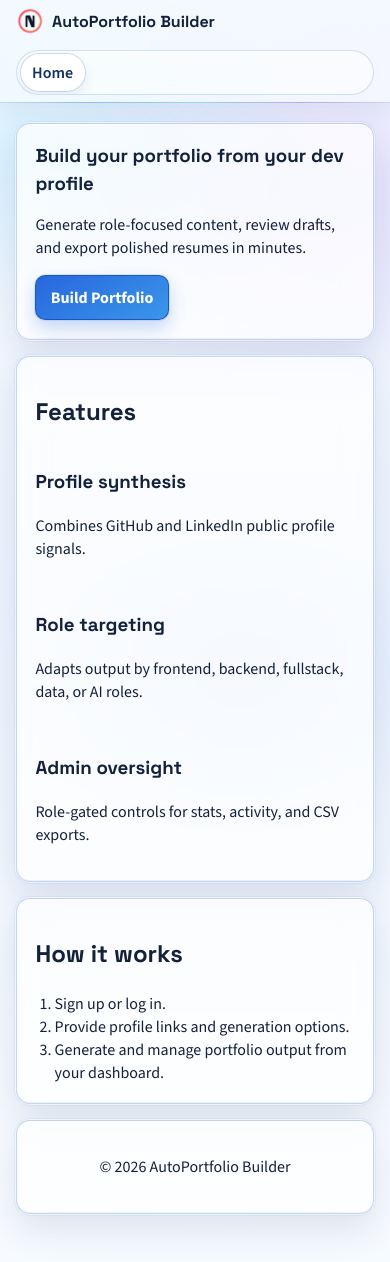
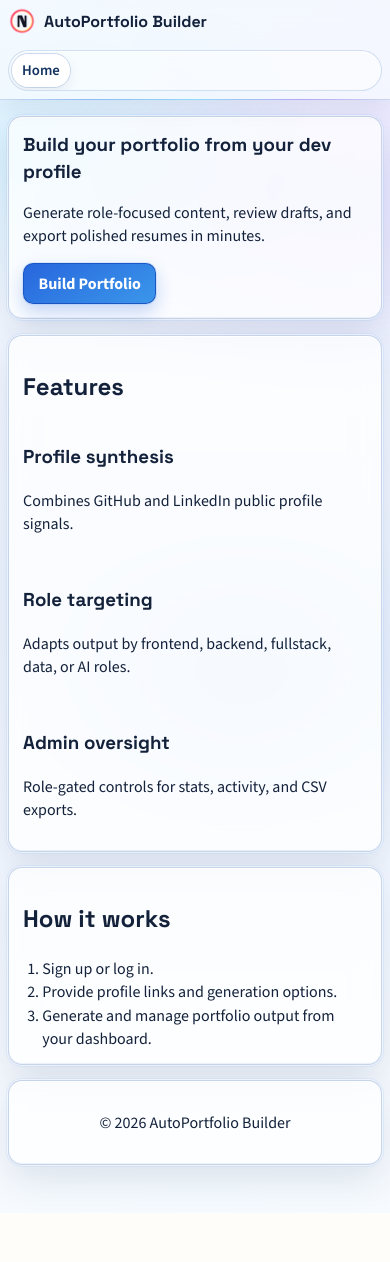
Before and after one commit to bhedanikhilkumar-code/AutoPortfolio-Builder, a FastAPI app: page / in a window 390 px wide. After the commit the page ends 1209 px from the top, so only its background shows below. Run offline with FastAPI, Linux system fonts and the light colour scheme; some libraries are stand-ins or nearby versions.

Commit message:
feat(ui): apply phase-5 final consistency polish

```diff
--- a/app/static/styles.css
+++ b/app/static/styles.css
@@ -32,12 +32,12 @@
   --radius-lg: 18px;
   --radius-pill: 999px;
 
-  --blur-soft: 14px;
-  --blur-strong: 20px;
+  --blur-soft: 13px;
+  --blur-strong: 18px;
 
-  --shadow-sm: 0 4px 14px rgba(20, 38, 72, 0.08);
-  --shadow-md: 0 12px 30px rgba(20, 38, 72, 0.12);
-  --shadow-lg: 0 20px 48px rgba(20, 38, 72, 0.18);
+  --shadow-sm: 0 6px 16px rgba(20, 38, 72, 0.08);
+  --shadow-md: 0 14px 30px rgba(20, 38, 72, 0.11);
+  --shadow-lg: 0 20px 44px rgba(20, 38, 72, 0.16);
   --glass-edge-glow:
     0 0 0 1px rgba(255, 255, 255, 0.58),
     0 0 0 2px rgba(112, 171, 255, 0.12),
@@ -395,7 +395,7 @@ a:hover {
 }
 
 .page-shell {
-  padding: 1.25rem 0 2rem;
+  padding: 1.35rem 0 2rem;
 }
 
 .view {
@@ -484,11 +484,19 @@ a:hover {
   background: var(--surface-glass);
   border: 1px solid var(--surface-border);
   border-radius: var(--radius-md);
-  padding: 1.15rem;
+  padding: 1.05rem;
   box-shadow: var(--glass-edge-glow), var(--glass-sheen);
   backdrop-filter: blur(var(--blur-soft));
   -webkit-backdrop-filter: blur(var(--blur-soft));
-  margin-bottom: 1rem;
+  margin-bottom: 0.95rem;
+  transition: transform var(--transition-fast), box-shadow var(--transition-fast), border-color var(--transition-fast);
+}
+
+.card:hover,
+.ui-card:hover,
+.glass-card:hover {
+  border-color: rgba(146, 173, 214, 0.78);
+  box-shadow: var(--glass-edge-glow), var(--glass-sheen), 0 10px 20px rgba(24, 49, 90, 0.08);
 }
 
 .hero h1 {
@@ -638,7 +646,9 @@ summary {
   border: 1px solid transparent;
   border-radius: var(--radius-sm);
   padding: 0.62rem 0.9rem;
+  min-height: 40px;
   font-weight: 700;
+  line-height: 1.2;
   cursor: pointer;
   transition:
     transform var(--transition-fast),
@@ -1227,6 +1247,53 @@ summary {
   }
 }
 
+@media (max-width: 640px) {
+  .container {
+    width: min(1040px, calc(100% - 1rem));
+  }
+
+  .page-shell {
+    padding-top: 1rem;
+  }
+
+  .card,
+  .ui-card,
+  .glass-card {
+    padding: 0.88rem;
+  }
+
+  .nav-links {
+    gap: 0.35rem;
+    padding: 0.2rem;
+  }
+
+  .nav-links a {
+    padding: 0.38rem 0.62rem;
+    font-size: 0.92rem;
+    white-space: nowrap;
+  }
+
+  .actions-row .btn,
+  .auth-alt .btn,
+  #generator-actions .btn {
+    flex: 1 1 100%;
+  }
+
+  .dash-item-head {
+    flex-direction: column;
+    align-items: flex-start;
+    gap: 0.45rem;
+  }
+
+  .dash-actions .btn {
+    flex: 1 1 calc(50% - 0.3rem);
+  }
+
+  .dash-hero-copy h3 {
+    font-size: 1.2rem;
+  }
+}
+
 @media (prefers-reduced-motion: reduce) {
   *,
   *::before,
```
Also changed, not shown: other parts of app/static/styles.css (+19 -9 lines).
